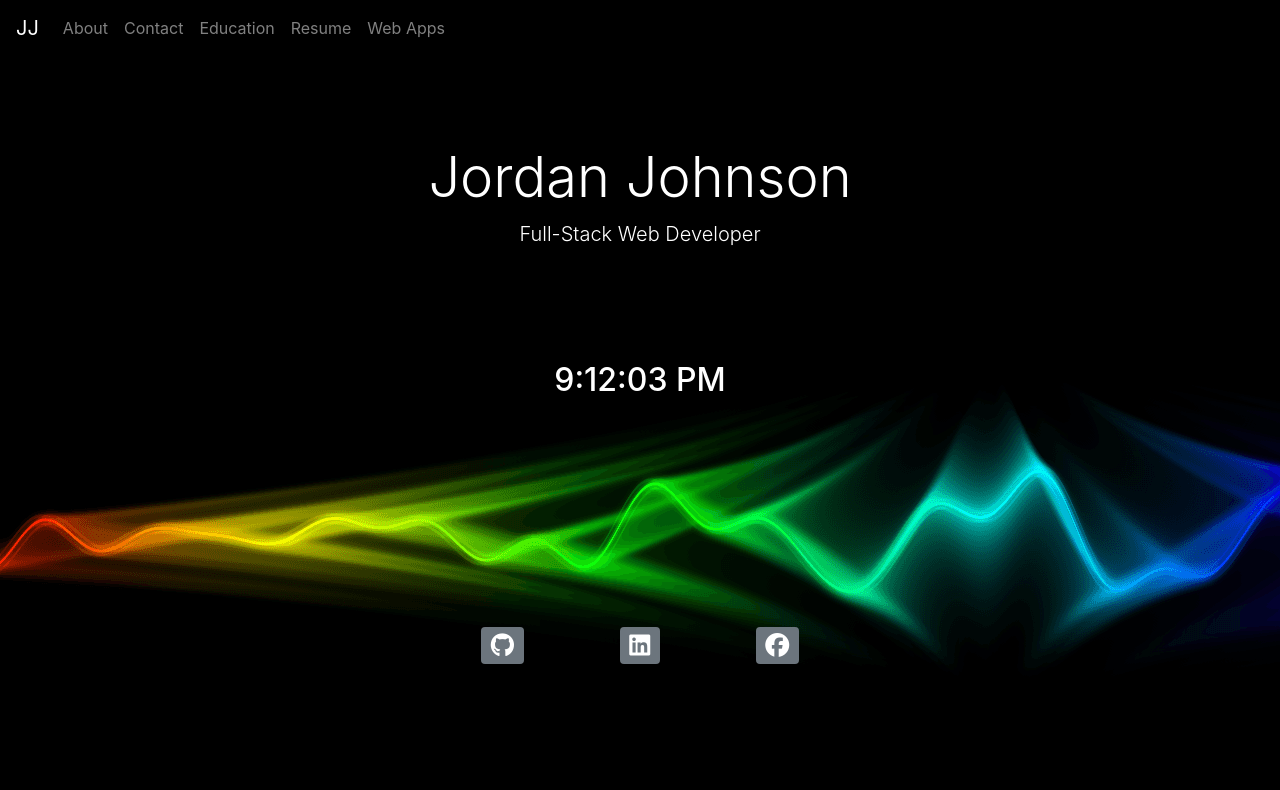
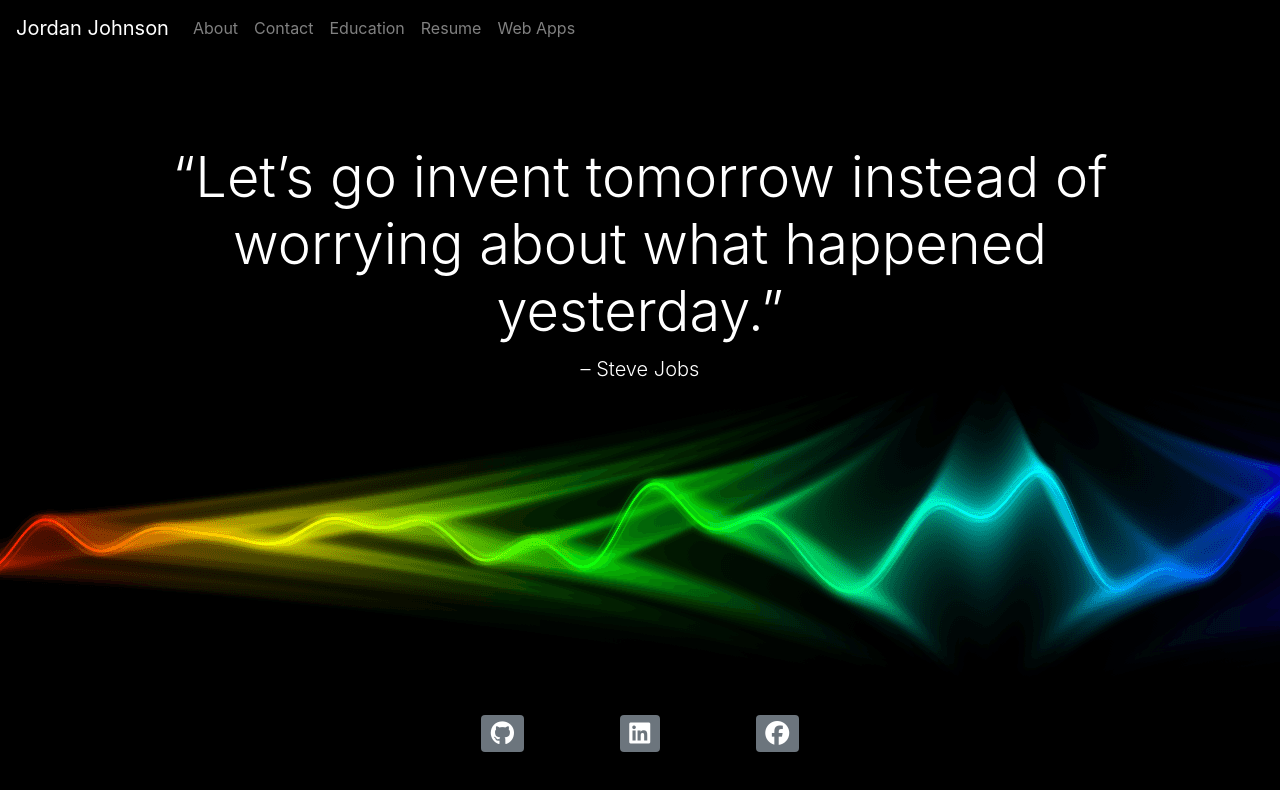
Before and after one commit to JINJ95/JJ-Portfolio, a React (Create React App) app: page / in a window 1280 px wide. Shown: the top 790 px of the page. Built offline with nearby package versions, Linux system fonts and the light colour scheme.

Commit message:
added proficient technologies

```diff
--- a/src/components/nav.jsx
+++ b/src/components/nav.jsx
@@ -4,7 +4,7 @@
 export default function Navbar() {
     return (
         <nav className="navbar navbar-expand-lg navbar-dark bg-transparent">
-            <Link className="navbar-brand" to="/">JJ</Link>
+            <Link className="navbar-brand" to="/">Jordan Johnson</Link>
             <button className="navbar-toggler" type="button" data-toggle="collapse" data-target="#navbarNavAltMarkup" aria-controls="navbarNavAltMarkup" aria-expanded="false" aria-label="Toggle navigation">
                 <span className="navbar-toggler-icon"></span>
             </button>
--- a/src/pages/about.jsx
+++ b/src/pages/about.jsx
@@ -7,13 +7,13 @@
 import Dogs from '../assets/pictures/dogs.JPG'
 import Snow from '../assets/pictures/snow.JPG'
 import KarimNI from '../assets/pictures/KarimNI.JPG'
+import Jumbotron from '../components/Jumbotron'
 
 
 export default function About() {
     return (
         <div className="container">
-            <br />
-            <br />
+            <Jumbotron title="Jordan Johnson" subtitle="Exploring, Learning, and Creating The Future!" />
             <div className="row">
                 <div className="col">
                     <div className="card bg-transparent" style={{ width: 18 + 'em' }}>
@@ -34,10 +34,29 @@
                     </div>
                 </div>
             </div>
-            <br/>
-            <br/>
-            <br/>
-            <br/>
+            <br />
+            <br />
+            <Jumbotron title="“Technology like art is a soaring exercise of the human imagination.”" subtitle='– Daniel Bell' />
+            <Jumbotron title='Proficient Languages and Technologies' subtitle="I am not limited to these technologies. I am continuously researching and learning new languages and technologies"/>
+            <div className="row">
+                <div className="col-4">
+                    <div className="list-group" id="list-tab" role="tablist">
+                        <a className="list-group-item list-group-item-action active" id="list-Frontend-list" data-toggle="list" href="#list-home" role="tab" aria-controls="home">Frontend</a>
+                        <a className="list-group-item list-group-item-action" id="list-Backend-list" data-toggle="list" href="#list-profile" role="tab" aria-controls="profile">Backend</a>
+                        <a className="list-group-item list-group-item-action" id="list-More-list" data-toggle="list" href="#list-messages" role="tab" aria-controls="messages">More</a>
+                    </div>
+                </div>
+                <div className="col-8">
+                    <div className="tab-content" id="nav-tabContent">
+                        <div className="tab-pane fade show active" id="list-home" role="tabpanel" aria-labelledby="list-Frontend-list">HTML5, CSS, React, JQuery, Javascript, ES6, Bootstrap</div>
+                        <div className="tab-pane fade" id="list-profile" role="tabpanel" aria-labelledby="list-Backend-list">MySQL, MongoDB, NoSQL, PHP, Express.js, Node.js, Handlebars</div>
+                        <div className="tab-pane fade" id="list-messages" role="tabpanel" aria-labelledby="list-More-list">Java, Python, Amazon Web Services, Google Firebase</div>
+                    </div>
+                </div>
+            </div>
+            <br />
+            <br />
+            <Jumbotron title="Fun Stuff!" subtitle='These are some fun pictures that help me describe what I do for Fun!' />
             <div>
                 <div id="carouselExampleCaptions" className="carousel slide" data-ride="carousel">
                     <ol className="carousel-indicators">
--- a/src/pages/homepage.jsx
+++ b/src/pages/homepage.jsx
@@ -1,43 +1,44 @@
 import React from 'react'
 import Jumbotron from '../components/Jumbotron';
 
-class Clock extends React.Component {
-    constructor(props) {
-        super(props);
-        this.state = { date: new Date() };
-    }
+// class Clock extends React.Component {
+//     constructor(props) {
+//         super(props);
+//         this.state = { date: new Date() };
+//     }
 
-    componentDidMount() {
-        this.timerID = setInterval(
-            () => this.tick(),
-            1000
-        );
-    }
+//     componentDidMount() {
+//         this.timerID = setInterval(
+//             () => this.tick(),
+//             1000
+//         );
+//     }
 
-    componentWillUnmount() {
-        clearInterval(this.timerID);
-    }
+//     componentWillUnmount() {
+//         clearInterval(this.timerID);
+//     }
 
-    tick() {
-        this.setState({
-            date: new Date()
-        });
-    }
+//     tick() {
+//         this.setState({
+//             date: new Date()
+//         });
+//     }
 
-    render() {
-        return (
-            <div style={{ color: "white" }}>
-                <h2>{this.state.date.toLocaleTimeString()}</h2>
-            </div>
-        );
-    }
-}
+//     render() {
+//         return (
+//             <div style={{ color: "white" }}>
+//                 <h2>{this.state.date.toLocaleTimeString()}</h2>
+//             </div>
+//         );
+//     }
+// }
 
 export default function Homepage() {
     return (
         <div className="container">
-            <Jumbotron title="Jordan Johnson" subtitle="Full-Stack Web Developer" />
-            <Clock />
+            {/* <Jumbotron title="Jordan Johnson" subtitle="Full-Stack Web Developer" /> */}
+            <Jumbotron title='“Let’s go invent tomorrow instead of worrying about what happened yesterday.”' subtitle='– Steve Jobs' />
+            {/* <Clock /> */}
             <br />
             <br />
             <br />
```
